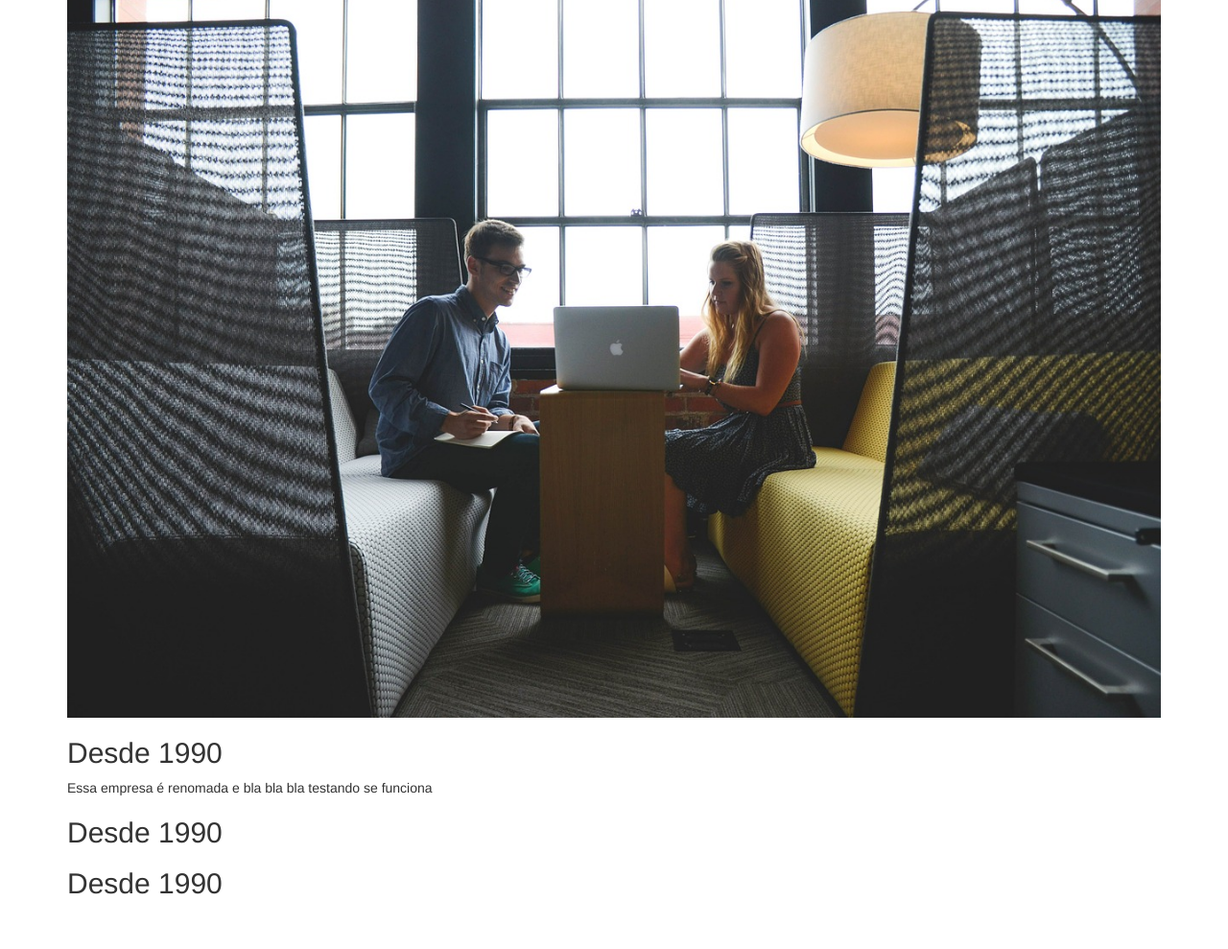
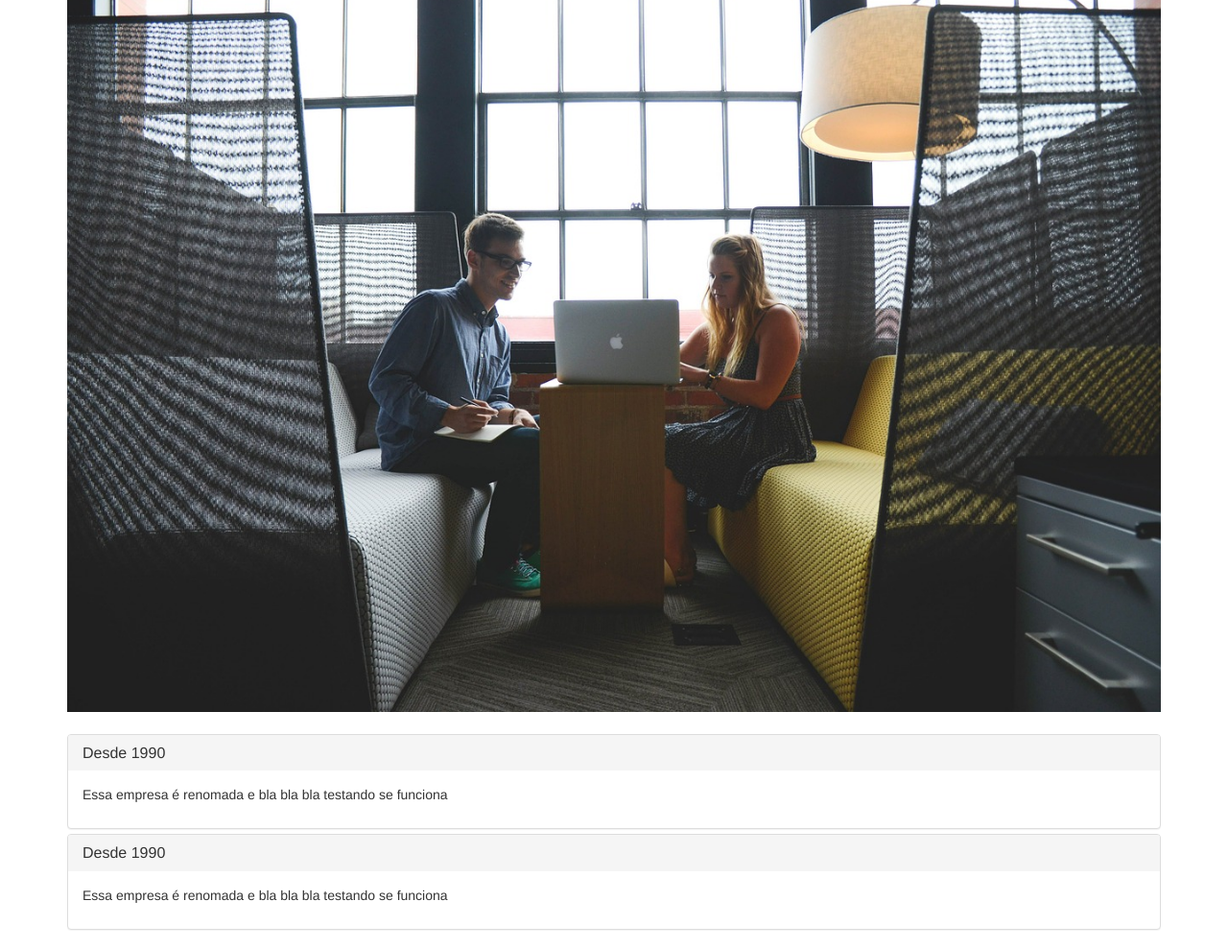
Before and after one commit to gutovesco/bootstrap-course, a plain HTML site: page index.html in a window 1280 px wide. Shown: the part 69-1058 px from the top of the page at 96% size. Before the commit the page ends 1016 px from the top, so only its background shows below. Drawn offline with nearby package versions, Linux system fonts and the light colour scheme.

Commit message:
jquery add

```diff
--- /dev/null
+++ b/estilos.css
@@ -0,0 +1,3 @@
+#painel-grupo{
+    margin-top: 23px;
+}
--- a/index.html
+++ b/index.html
@@ -4,23 +4,37 @@
     <meta charset="UTF-8">
     <meta name="viewport" content="width=device-width, initial-scale=1.0">
     <link rel="stylesheet" href="node_modules/bootstrap/dist/css/bootstrap.min.css">
+    <link rel="stylesheet" href="estilos.css">
+
     <title>Document</title>
 </head>
 <body>
     <div class="container">
-        <h2>Sobre nós</h2>
+        <h3>Sobre nós</h3>
         <img class="img-responsive" src="img/empresa.jpg"  alt="">
 
-        <h2 data-toggle="collapse" data-target="#primeiro-paragrafo">Desde 1990</h2>
-        <p id="primeiro-paragrafo" class="collapse in">Essa empresa é renomada e bla bla bla testando se funciona</p>
+    <div class="panel-group" id="painel-grupo">
+        <div class="panel panel-default">
+            <div class="panel-heading">
+                <h3 class="panel-title" data-toggle="collapse" data-target=".primeiro-paragrafo">Desde 1990</h3>
+            </div>
+            <div class="panel-body">
+                <p id="primeiro-paragrafo" class="collapse in">Essa empresa é renomada e bla bla bla testando se funciona</p>
+            </div>
+        </div>
 
-        <h2>Desde 1990</h2>
-        <p class="collapse">Essa empresa é renomada e bla bla bla testando se funciona</p>
+        <div class="panel panel-default">
+            <div class="panel-heading">
+                <h3 class="panel-title" data-toggle="collapse" data-target=".primeiro-paragrafo">Desde 1990</h3>
+            </div>
+            <div class="panel-body">
+                <p id="primeiro-paragrafo" class="collapse in">Essa empresa é renomada e bla bla bla testando se funciona</p>
+            </div>
+        </div>
+    </div>
 
-        <h2>Desde 1990</h2>
-        <p class="collapse">Essa empresa é renomada e bla bla bla testando se funciona</p>
+<script src="node_modules/bootstrap/dist/js/bootstrap.min.js"></script>
+<script src="node_modules/jquery/src/jquery.js"></script>
 
-    </div>
-    <script src="node_modules/bootstrap/dist/js/bootstrap.min.js"></script>
 </body>
 </html>
```
Also changed, not shown: package-lock.json.
